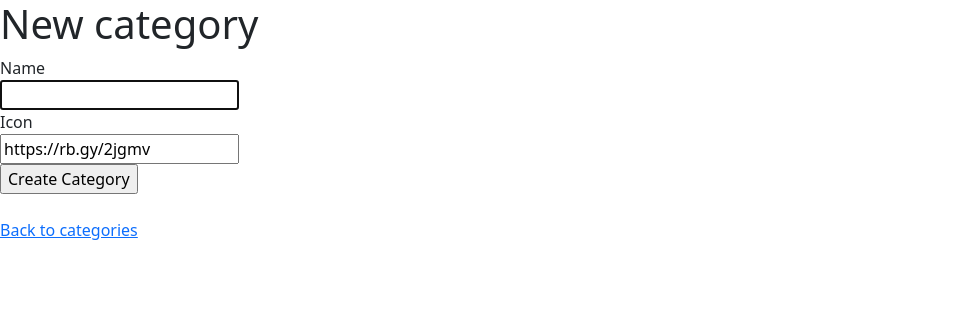
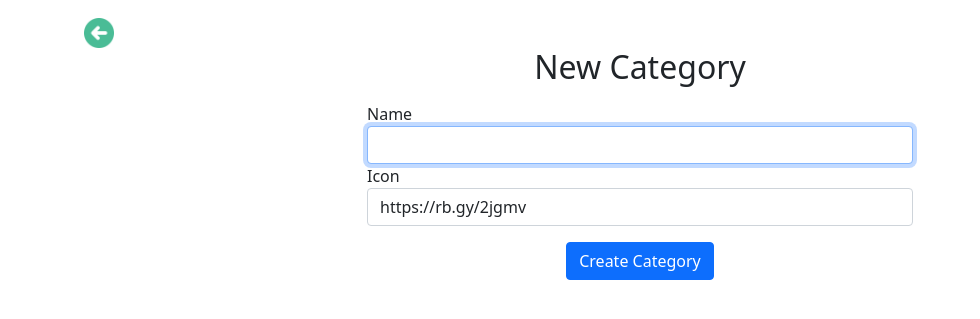
Before and after one commit to ankitt26/SaveIt, a Rails app: page /categories/new in a window 1280 px wide. Shown: the top 319 px of the page, without its empty margins (0-980 px from the left). Run offline with Rails 7, Linux system fonts and the light colour scheme; the visitor is signed in with stand-in values (Sample User, id 1); some libraries are stand-ins or nearby versions.

Commit message:
Style categories new page using Bootstrap

```diff
--- a/app/views/categories/_form.html.erb
+++ b/app/views/categories/_form.html.erb
@@ -1,8 +1,7 @@
 <%= form_with(model: category) do |form| %>
   <% if category.errors.any? %>
-    <div style="color: red">
+    <div class="alert alert-danger mt-3">
       <h2><%= pluralize(category.errors.count, "error") %> prohibited this category from being saved:</h2>
-
       <ul>
         <% category.errors.each do |error| %>
           <li><%= error.full_message %></li>
@@ -11,18 +10,19 @@
     </div>
   <% end %>
 
-  <div class="field">
-    <%= form.label :name %><br />
-    <%= form.text_field :name, autofocus: true, autocomplete: "name" %>
+  <div class="form-group">
+    <%= form.label :name %>
+    <%= form.text_field :name, class: "form-control", autofocus: true, autocomplete: "name" %>
   </div>
 
-  <div class="field">
-    <%= form.label :icon %><br />
-    <%= form.text_field :icon, autofocus: true, autocomplete: "icon" %>
+  <div class="form-group">
+    <%= form.label :icon %>
+    <%= form.text_field :icon, class: "form-control", autofocus: true, autocomplete: "icon" %>
   </div>
 
-  <%= form.hidden_field :user_id, value:current_user.id%>
-  <div>
-    <%= form.submit %>
+  <%= form.hidden_field :user_id, value: current_user.id %>
+
+  <div class="form-group text-center mt-3">
+    <%= form.submit "Create Category", class: "btn btn-primary" %>
   </div>
-<% end %>
+<%end%>
--- a/app/views/categories/new.html.erb
+++ b/app/views/categories/new.html.erb
@@ -1,9 +1,16 @@
-<h1>New category</h1>
-
-<%= render "form", category: @category %>
-
-<br>
-
-<div>
-  <%= link_to "Back to categories", categories_path %>
+<div class="container mt-3">
+  <div>
+    <%= link_to categories_path, class: "no-deco" do %>
+      <%= image_tag "previous.png", alt: "back button", class: "back" %>
+    <% end %>
+  </div>
+  <div class="row justify-content-center">
+    <div class="col-md-6 text-left">
+      <h2 class="text-center mb-3">New Category</h2>
+      <%= render "form", category: @category %>
+      <%# <div class="text-center mt-3">
+        <%= link_to "Back to Categories", categories_path, class: "btn btn-secondary btn-sm" %>
+      <%# </div> %>
+    </div>
+  </div>
 </div>
```
